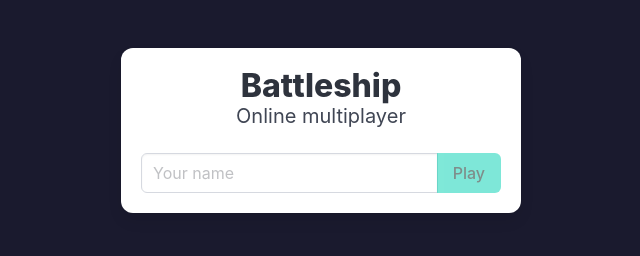
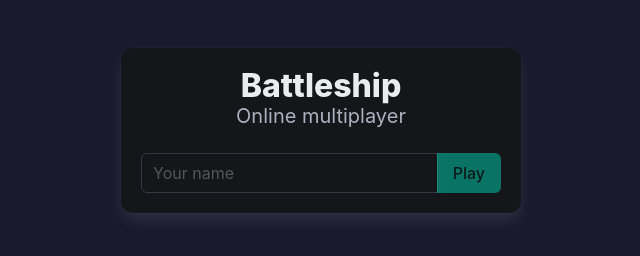
Before and after one commit to hopecore09/battleship, a website: page client/index.html in a window 1280 px wide. Shown: the whole page, without its empty margins (319-959 px from the left). Drawn offline with nearby package versions, Linux system fonts and the light colour scheme; no server answers.

Commit message:
Update index.html

```diff
--- a/client/index.html
+++ b/client/index.html
@@ -83,7 +83,6 @@
         </div>
       </div>
 
-      <!-- Game -->
       <div id="game-screen" class="screen hidden">
         <div class="box">
           <div class="level">
@@ -128,5 +127,8 @@
   <div id="toast" class="toast"></div>
   <script src="/socket.io/socket.io.js"></script>
   <script src="app.js"></script>
+  <script>
+  document.documentElement.setAttribute('data-theme', 'dark');
+  </script>
 </body>
 </html>
```
